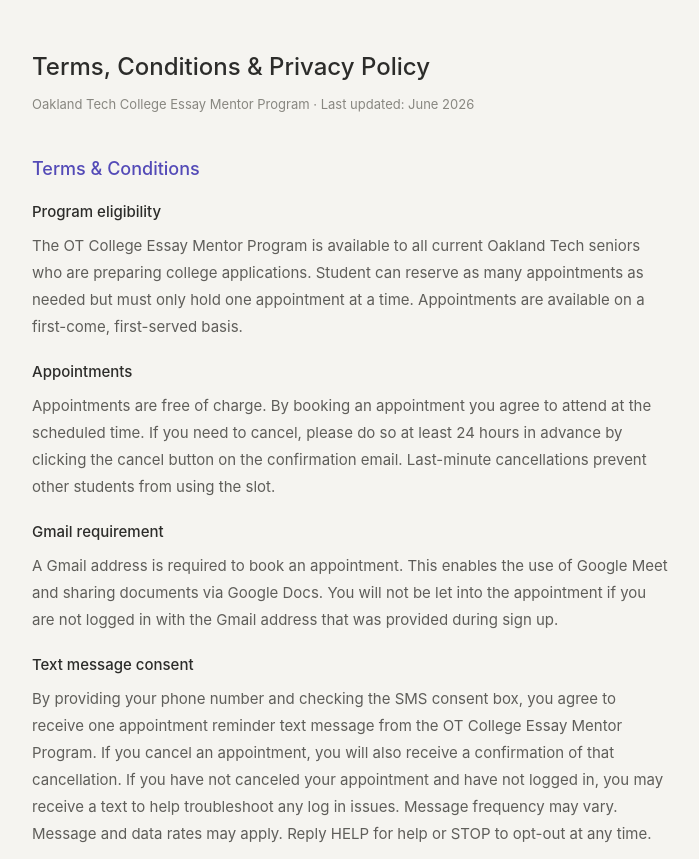
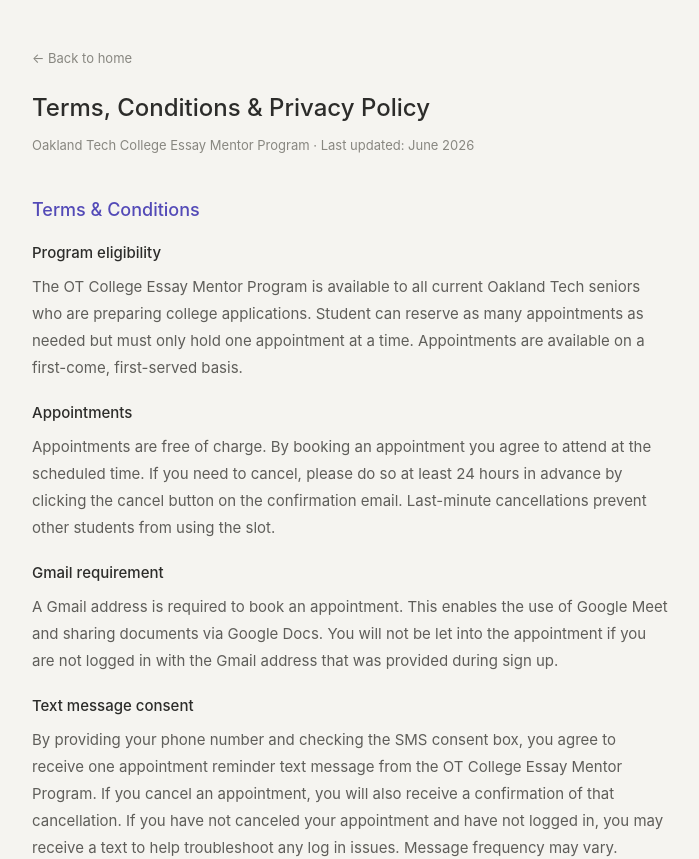
Before and after one commit to lucyleong/ot-essay-mentor, a Next.js app: page /terms in a window 1280 px wide. Shown: the top 859 px of the page, without its empty margins (290-989 px from the left). Built offline with nearby package versions, Linux system fonts and the light colour scheme.

Commit message:
Add back to home link on terms page

```diff
--- a/src/app/terms/page.tsx
+++ b/src/app/terms/page.tsx
@@ -1,6 +1,11 @@
+import Link from 'next/link'
+
 export default function TermsPage() {
   return (
     <main style={{ maxWidth: 700, margin: '0 auto', padding: '3rem 2rem' }}>
+      <Link href="/" style={{ fontSize: 13, color: '#888780', textDecoration: 'none', display: 'block', marginBottom: 20 }}>
+        ← Back to home
+      </Link>
       <h1 style={{ fontSize: 24, fontWeight: 500, margin: '0 0 8px' }}>Terms, Conditions & Privacy Policy</h1>
       <p style={{ fontSize: 13, color: '#888780', margin: '0 0 40px' }}>
         Oakland Tech College Essay Mentor Program · Last updated: June 2026
```
